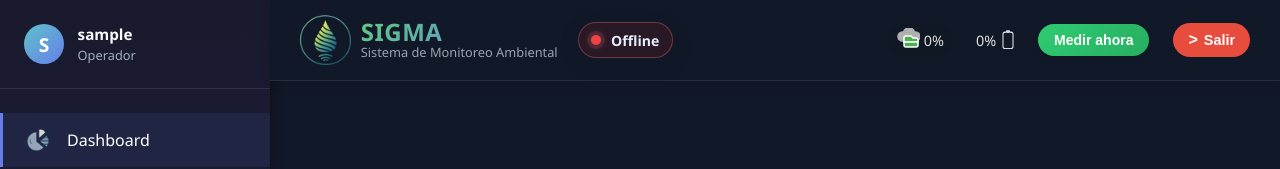
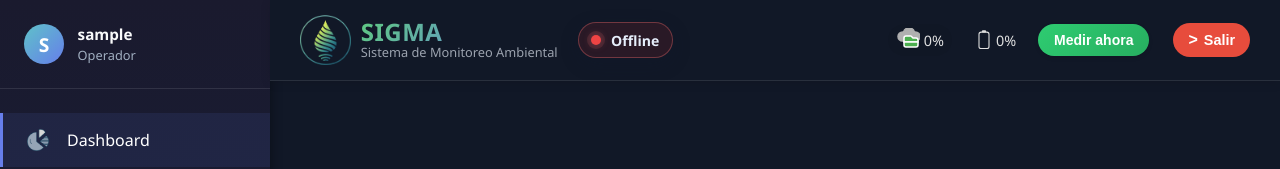
Before and after one commit to scsantosdth/SIGMA-251, a React (Vite) app in the folder React/my-app/: page / in a window 1280 px wide. Shown: the top 169 px of the page. Built offline with nearby package versions, Linux system fonts and the light colour scheme; no server answers; sample sign-in values are in the browser's storage.

Commit message:
storageIcon

```diff
--- a/React/my-app/src/components/Layout/Header.jsx
+++ b/React/my-app/src/components/Layout/Header.jsx
@@ -86,8 +86,8 @@ function Header({ onLogout, onToggleSidebar, onManualMeasure, batteryData }) {
           <OfflineStorageIndicator compact={true} />
 
           <div className="battery-header-indicator" title={`Batería: ${batteryPercentage}%`}>
+            <BatteryIcon percentage={batteryPercentage} width={16} height={20} />
             <span className="storage-percent">{Math.round(batteryPercentage)}%</span>
-            <BatteryIcon percentage={batteryPercentage} width={16} height={20} />
           </div>
 
           <button className="manual-measure-button" onClick={onManualMeasure}>
```
